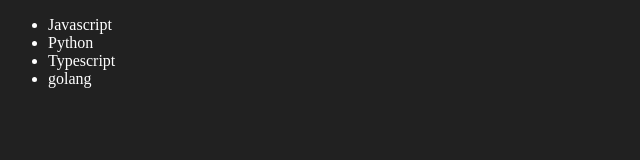
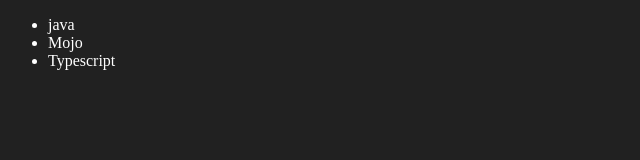
Before and after one commit to swapnilranmale2003/js-from-crash, a plain HTML site: page 07_Dom/four.html in a window 1280 px wide. Shown: the whole page, without its empty margins (0-640 px from the left). Drawn offline with Linux system fonts and the light colour scheme.

Commit message:
Edit and remove elements in DOM

```diff
--- a/07_Dom/four.html
+++ b/07_Dom/four.html
@@ -21,6 +21,7 @@
     addLanguage("Python")
     addLanguage("Typescript")
 
+//Optimized way
     function addOptLanguage(langName) {
         const li = document.createElement('li');
         li.appendChild(document.createTextNode(langName))
@@ -28,6 +29,30 @@
 
     }
     addOptLanguage("golang")
+
+    //Edit
+
+    const secLang = document.querySelector('li:nth-child(2)');
+    console.log(secLang)
+    // secLang.innerHTML = "Mojo"
+    const newLi = document.createElement('li');
+    newLi.textContent ="Mojo";
+    secLang.replaceWith(newLi)
+
+
+    //edit
+    const firstLang = document.querySelector('li:first-child');
+    console.log(firstLang)
+
+    const firstNewLang = document.createElement('li');
+    firstNewLang.textContent="java";
+    firstLang.replaceWith(firstNewLang)
+
+    //remove
+
+    const lastLang = document.querySelector('li:last-child');
+    console.log(lastLang)
+    lastLang.remove();
 </script>
 
 </html>
```
